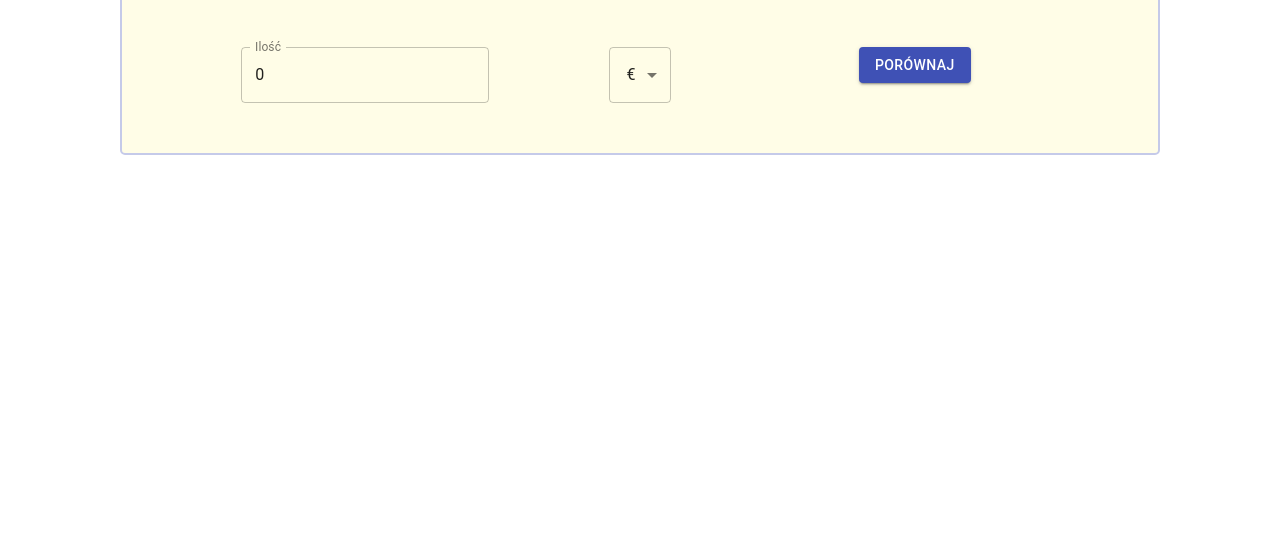
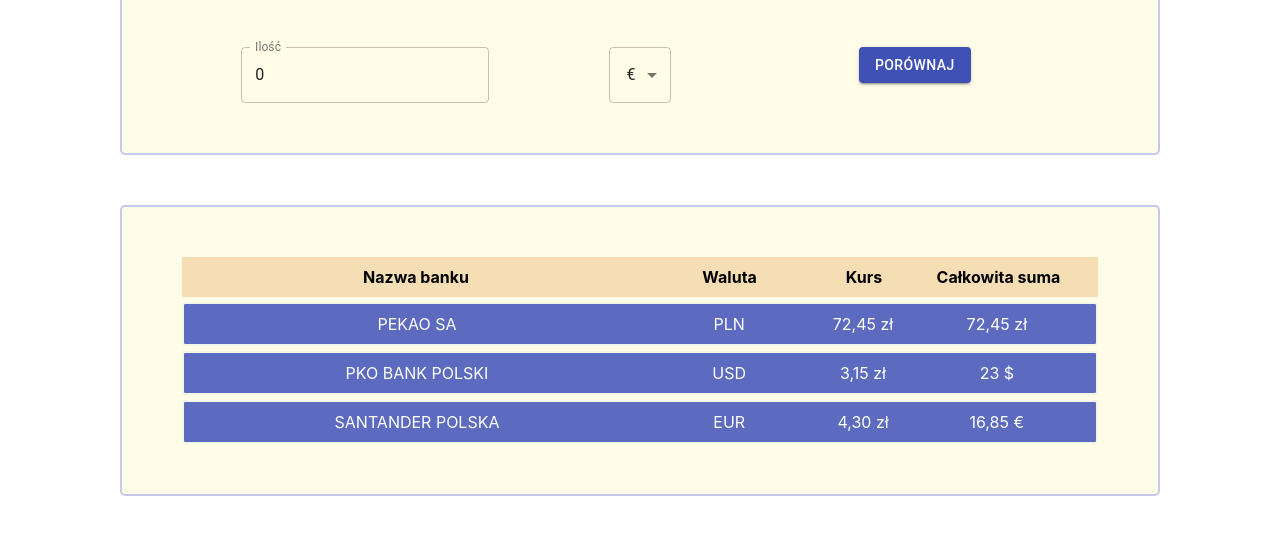
Before and after one commit to ranji94/-2019-Currencies-Comparator, a React app: page / in a window 1280 px wide. Shown: the part 217-752 px from the top of the page. Built offline with nearby package versions, Linux system fonts and the light colour scheme.

Commit message:
[CUR-2] Add redux store support and mock data

```diff
--- a/package.json
+++ b/package.json
@@ -13,7 +13,8 @@
     "react-dom": "^16.12.0",
     "react-redux": "^7.1.3",
     "react-scripts": "3.3.0",
-    "redux": "^4.0.5"
+    "redux": "^4.0.5",
+    "redux-thunk": "^2.3.0"
   },
   "scripts": {
     "start": "react-scripts start",
--- a/public/index.html
+++ b/public/index.html
@@ -24,7 +24,7 @@
       work correctly both with client-side routing and a non-root public URL.
       Learn how to configure a non-root public URL by running `npm run build`.
     -->
-    <title>React App</title>
+    <title>Currencies Comparator</title>
   </head>
   <body>
     <noscript>You need to enable JavaScript to run this app.</noscript>
--- /dev/null
+++ b/src/CurrenciesTable/currencies-item.css
@@ -0,0 +1,26 @@
+.item-container {
+    text-align: center;
+    display: flex;
+    border: #f1f8e9 solid 2px;
+    border-radius: 3px;
+    background-color: #5c6bc0;
+    color: white;
+    padding: 10px 10px 10px 10px;
+    margin-top: 5px;
+}
+
+.bank-name {
+    flex: 50%;
+}
+
+.bank-currency {
+    flex: 20%;
+}
+
+.bank-eachvalue {
+    flex: 10%;
+}
+
+.bank-total {
+    flex: 20%;
+}
--- /dev/null
+++ b/src/CurrenciesTable/currencies-item.js
@@ -0,0 +1,17 @@
+import React from 'react'
+import './currencies-item.css'
+
+class CurrenciesItem extends React.Component {
+    render() {
+        return (
+            <div className={'item-container'}>
+                <div className={'bank-name'}>{this.props.name}</div>
+                <div className={'bank-currency'}>{this.props.currency}</div>
+                <div className={'bank-eachvalue'}>{this.props.eachvalue}</div>
+                <div className={'bank-total'}>{this.props.total}</div>
+            </div>
+        )
+    }
+}
+
+export default CurrenciesItem
--- /dev/null
+++ b/src/CurrenciesTable/currencies-table.css
@@ -0,0 +1,27 @@
+.table {
+
+}
+
+.table-header {
+    text-align: center;
+    padding: 10px 10px 10px 10px;
+    background-color: wheat;
+    font-weight: bold;
+    display: flex;
+}
+
+.bank-name {
+    flex: 50%;
+}
+
+.bank-eachvalue {
+    flex: 10%;
+}
+
+.bank-currency {
+    flex: 20%;
+}
+
+.bank-total {
+    flex: 20%;
+}
--- /dev/null
+++ b/src/CurrenciesTable/currencies-table.js
@@ -0,0 +1,32 @@
+import React from 'react'
+import './currencies-table.css'
+import CurrenciesItem from "./currencies-item";
+import { getBanksArray } from '../ServerData/constants'
+
+class CurrenciesTable extends React.Component {
+    render() {
+        return(
+            <div className={'table'}>
+                    <div className={'table-header'}>
+                        <div className={'bank-name'}>Nazwa banku</div>
+                        <div className={'bank-currency'}>Waluta</div>
+                        <div className={'bank-eachvalue'}>Kurs</div>
+                        <div className={'bank-total'}>Całkowita suma</div>
+                    </div>
+                    { this.getItems() }
+            </div>
+        )
+    }
+
+    getItems() {
+        const items = []
+
+        getBanksArray().forEach(bank => {
+            items.push(<CurrenciesItem name={bank.name} currency={bank.currency} eachvalue={bank.value} total={bank.total} />)
+        })
+
+        return items
+    }
+}
+
+export default CurrenciesTable
--- /dev/null
+++ b/src/Main/main-container.js
@@ -0,0 +1,13 @@
+import { connect } from 'react-redux'
+import { banksFetched } from "../ServerData/actions";
+import MainView from "./main-view";
+
+const mapStateToProps = (state) => {
+    return {
+        banks: state.banks
+    }
+}
+
+const mapDispatchToProps = { banksFetched }
+
+export const MainContainer = connect(mapStateToProps, mapDispatchToProps)(MainView)
--- a/src/Main/main-view.js
+++ b/src/Main/main-view.js
@@ -1,6 +1,7 @@
 import React from 'react'
 import './main-view.css'
 import Menu from '../Menu/menu'
+import CurrenciesTable from "../CurrenciesTable/currencies-table";
 
 class MainView extends React.Component {
     render() {
@@ -10,6 +11,9 @@
                 <div className={'app-container'}>
                     <Menu />
                 </div>
+                <div className={'app-container'}>
+                    <CurrenciesTable />
+                </div>
             </div>
         )
     }
--- /dev/null
+++ b/src/ServerData/actions/index.js
@@ -0,0 +1,4 @@
+export const banksFetched = (banks) => ({
+    type: 'FETCH_BANKS_SUCCESS',
+    banks
+});
--- /dev/null
+++ b/src/ServerData/constants.js
@@ -0,0 +1,14 @@
+export const API_ADDRESS = 'http://localhost:8080/'
+
+export function getBanksArray() {
+    const SAMPLE_BANK1 = { name: 'PEKAO SA', currency: 'PLN', value: '72,45 zł', total: '72,45 zł' }
+    const SAMPLE_BANK2 = { name: 'PKO BANK POLSKI', currency: 'USD', value: '3,15 zł', total: '23 $' }
+    const SAMPLE_BANK3 = { name: 'SANTANDER POLSKA', currency: 'EUR', value: '4,30 zł', total: '16,85 €' }
+    const sampleBanks = []
+    sampleBanks.push(SAMPLE_BANK1, SAMPLE_BANK2, SAMPLE_BANK3)
+    return sampleBanks
+}
+
+export function fetchBanks(total, currency) {
+
+}
--- /dev/null
+++ b/src/ServerData/reducers/banks.js
@@ -0,0 +1,10 @@
+export const banks = (state = [], action) => {
+    switch (action.type) {
+        case 'FETCH_BANKS_SUCCESS':
+            return [
+                ...action.banks
+            ]
+        default:
+            return state
+    }
+}
--- /dev/null
+++ b/src/ServerData/reducers/index.js
@@ -0,0 +1,6 @@
+import { combineReducers } from 'redux'
+import { banks } from './banks'
+
+export default combineReducers({
+    banks
+})
--- /dev/null
+++ b/src/ServerData/store.js
@@ -0,0 +1,4 @@
+import { createStore } from 'redux'
+import reducers from './reducers'
+
+export const store = createStore(reducers)
--- a/src/index.js
+++ b/src/index.js
@@ -1,10 +1,16 @@
 import React from 'react';
 import ReactDOM from 'react-dom';
+import { store } from './ServerData/store'
+import { Provider } from 'react-redux'
 import './index.css';
-import MainView from './Main/main-view';
 import * as serviceWorker from './serviceWorker';
+import {MainContainer} from "./Main/main-container";
 
-ReactDOM.render(<MainView />, document.getElementById('root'));
+ReactDOM.render(
+    <Provider store={store}>
+    <MainContainer/>
+    </Provider>,
+    document.getElementById('root'));
 
 // If you want your app to work offline and load faster, you can change
 // unregister() to register() below. Note this comes with some pitfalls.
```
Also changed, not shown: 2 other files.
